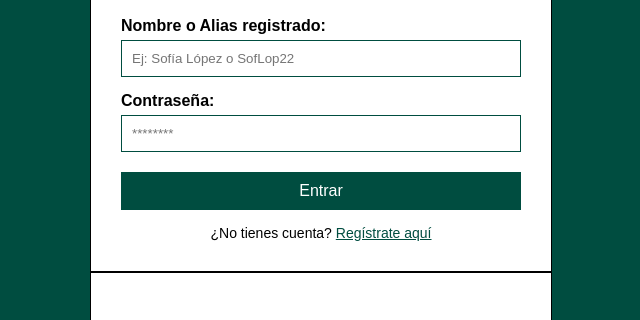
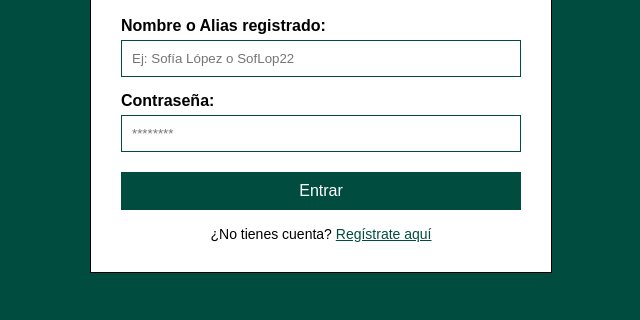
Before and after one commit to juanitagiraldo-ship-it/TruequeUni, a plain HTML site: page FrontEnd/login.HTML in a window 1280 px wide. Shown: the part 132-452 px from the top of the page, without its empty margins (319-959 px from the left). Drawn offline with Linux system fonts and the light colour scheme.

Commit message:
Se corrigio el login que aparecia 2 veces y uno no funcionaba

```diff
--- a/FrontEnd/login.HTML
+++ b/FrontEnd/login.HTML
@@ -1,37 +1,4 @@
-<!DOCTYPE html>
-<html lang="es">
-<head>
-    <meta charset="UTF-8">
-    <title>Iniciar Sesión - TruequeUni</title>
-    <style>
-        body { font-family: Arial, sans-serif; background-color: #004d40; margin: 0; padding: 50px; }
-        .contenedor-form { background-color: white; padding: 30px; max-width: 400px; margin: 0 auto; border: 1px solid #000000; }
-        h2 { text-align: center; color: #000000; }
-        label { display: block; margin-top: 15px; color: #000000; font-weight: bold; }
-        input { width: 100%; padding: 10px; margin-top: 5px; border: 1px solid #004d40; box-sizing: border-box; }
-        button { width: 100%; padding: 10px; background-color: #004d40; color: white; border: none; margin-top: 20px; cursor: pointer; font-size: 16px; }
-        .registro-link { text-align: center; margin-top: 15px; font-size: 14px; }
-        a { color: #004d40; }
-    </style>
-</head>
-<body>
-    <div class="contenedor-form">
-        <h2>Iniciar Sesión</h2>
-        <form action="catalogo.html">
-            <label>Nombre o Alias registrado:</label>
-            <input type="text" placeholder="Ej: Sofía López o SofLop22">
 
-            <label>Contraseña:</label>
-            <input type="password" placeholder="********">
-
-            <button type="submit">Entrar</button>
-        </form>
-        <div class="registro-link">
-            ¿No tienes cuenta? <a href="registro.html">Regístrate aquí</a>
-        </div>
-    </div>
-</body>
-</html>
 <!DOCTYPE html>
 <html lang="es">
 <head>
```
